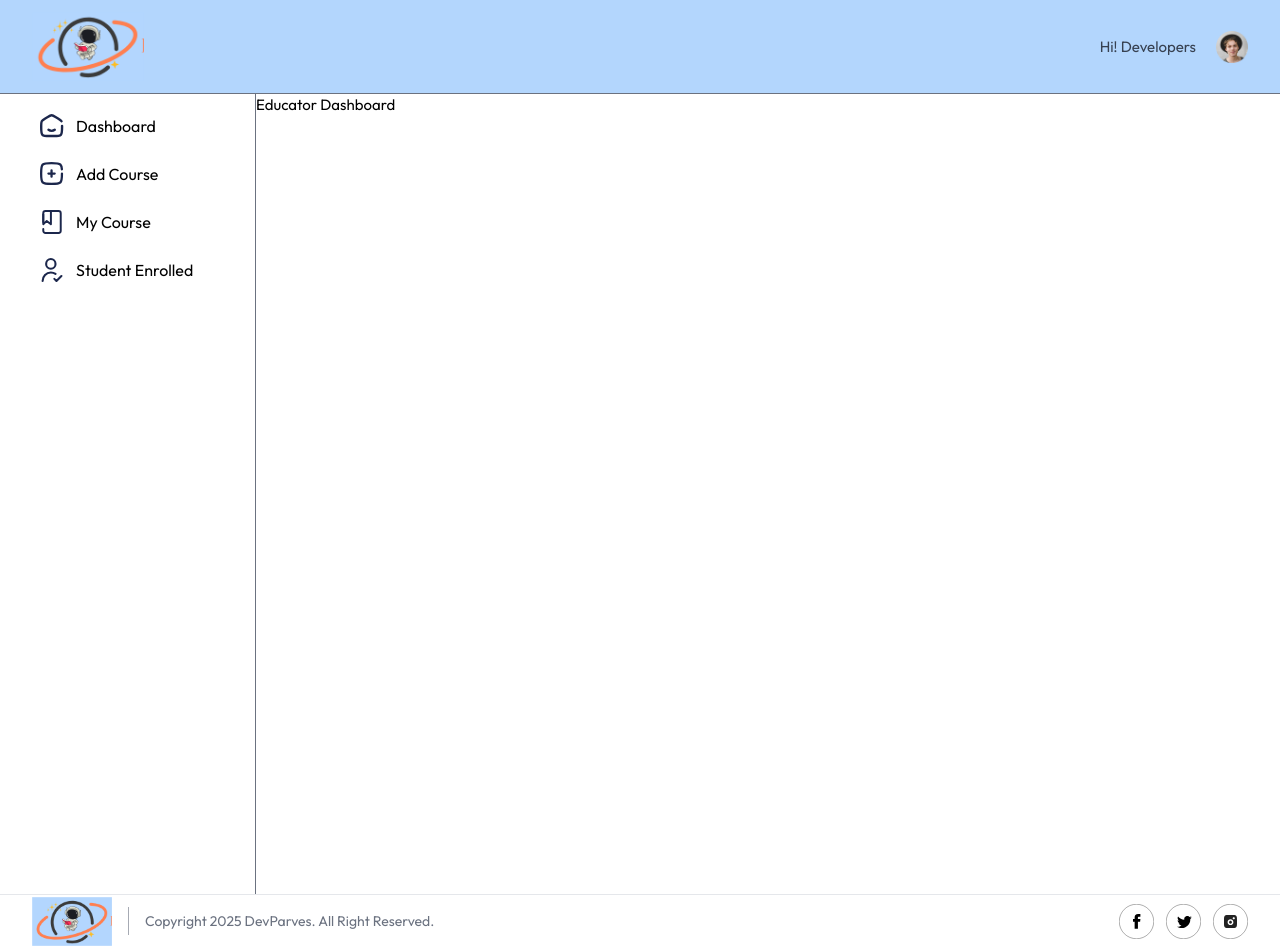
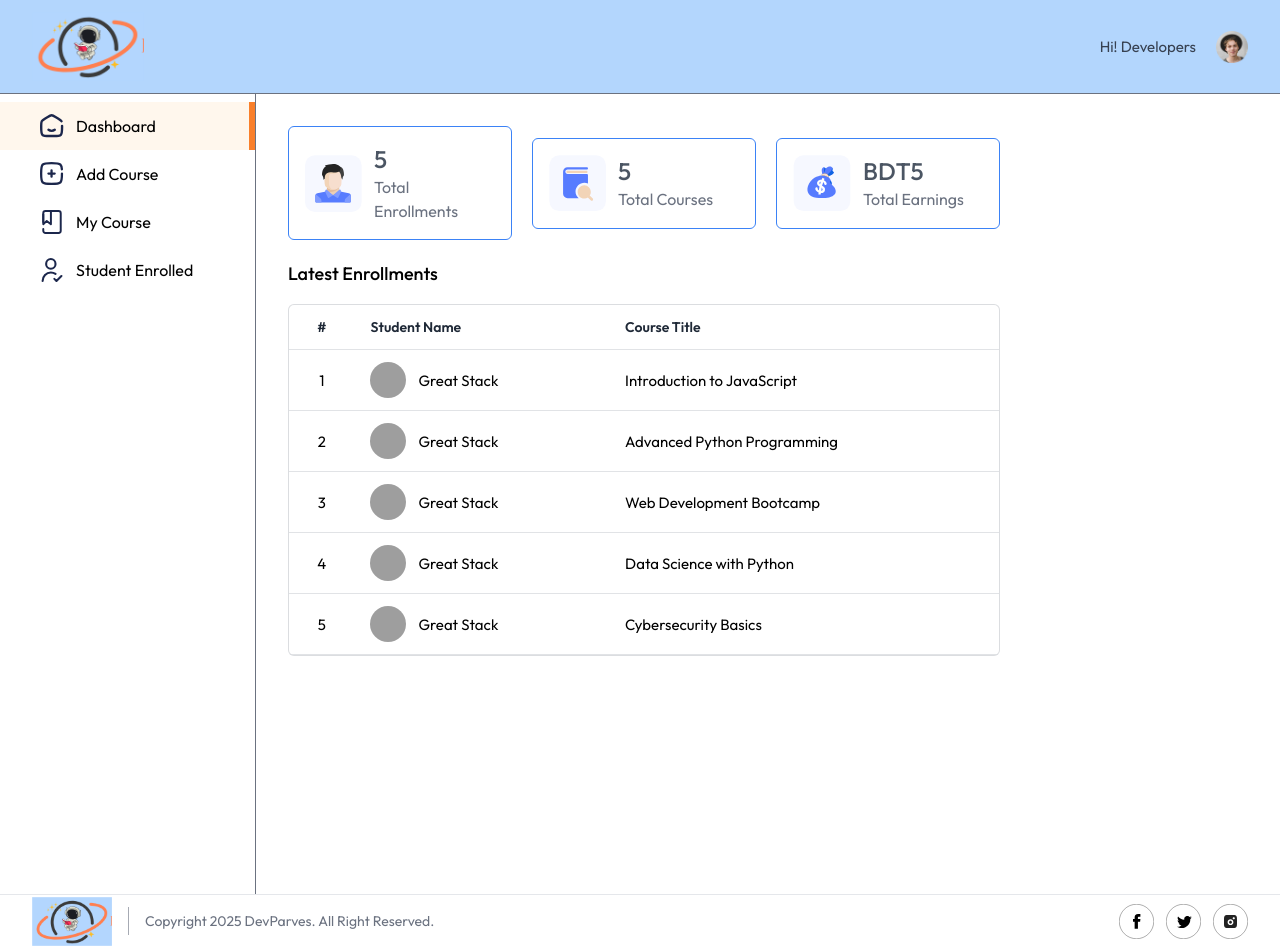
Before and after one commit to MDPerrfan/EduNexas, a React (Vite) app in the folder client/: page /educator/educator in a window 1280 px wide. Built offline with nearby package versions, Linux system fonts and the light colour scheme; no server answers; grey boxes are pictures that could not be loaded.

Commit message:
Completed educator dashboard

```diff
--- a/client/src/components/educator/Navbar.jsx
+++ b/client/src/components/educator/Navbar.jsx
@@ -5,7 +5,7 @@
 const Navbar = () => {
   const educatorData = dummyEducatorData
   const {user}= useUser()
-  return (
+  return educatorData && (
     <div className='flex items-center justify-between px-4 md:px-8 border-b border-gray-500 py-3 bg-blue-300/70'>
       <Link to='/'>
             <img src={assets.logo} alt="logo" className='w-24 lg:w-28' />
--- a/client/src/components/educator/Sidebar.jsx
+++ b/client/src/components/educator/Sidebar.jsx
@@ -6,7 +6,7 @@
 const Sidebar = () => {
   const {isEducator}=useContext(AppContext)
   const menutItems=[
-    {name:'Dashboard',path:'/educator',icon:assets.home_icon},
+    {name:'Dashboard',path:'/educator/educator',icon:assets.home_icon},
     {name:'Add Course',path:'/educator/add-course',icon:assets.add_icon},
     {name:'My Course',path:'/educator/my-courses',icon:assets.my_course_icon},
     {name:'Student Enrolled',path:'/educator/student-enrolled',icon:assets.person_tick_icon}
@@ -14,7 +14,7 @@
 
 
   ]
-  return (
+  return isEducator&&(
     <div className='w-16 md:w-64 flex flex-col min-h-screen py-2 border-r border-gray-500 text-base'>
       {menutItems.map((item)=>(
         <NavLink to={item.path} key={item.name} end={item.path==='/educator' } className={({isActive})=>`flex items-center md:flex-row flex-col md:justify-start justify-center py-3 md:px-10 gap-3 ${isActive? 'bg-orange-50 border-r-[6px] border-orange-500/90':'hover:bg-gray-100/90 border-r-[6px] border-white hover:border-gray-100/90'}`}>
--- a/client/src/pages/educator/Dashboard.jsx
+++ b/client/src/pages/educator/Dashboard.jsx
@@ -1,11 +1,74 @@
-import React from 'react'
+import React, { useContext, useEffect, useState } from 'react'
+import { AppContext } from '../../context/AppContext'
+import { assets, dummyDashboardData } from '../../assets/assets'
+import Loading from '../../components/students/Loading'
 
 const Dashboard = () => {
-  return (
-    <div>
-      <h1>Educator Dashboard</h1>
+  const [dashboardData,setDashboardData]=useState(null)
+  const {currency}=useContext(AppContext)
+  const fecthDashData=async()=>{
+    setDashboardData(dummyDashboardData)
+  }
+  useEffect(()=>{
+    fecthDashData()
+  },[])
+  return dashboardData ? (
+    <div className='min-h-screen flex flex-col items-start justify-between gap-8 md:p-8 md:pb-0 p-4 pt-8 pb-0'>
+      <div className='space-y-5'>
+        <div className='flex flex-wrap gap-5 items-center'>
+          <div className='flex items-center gap-3 shadow-card border border-blue-500 p-4 w-56 rounded-md'>
+            <img src={assets.patients_icon} alt="" />
+            <div>
+              <p className='text-2xl font-medium text-gray-600'>{dashboardData.enrolledStudentsData.length}</p>
+              <p className='text-base text-gray-500'>Total Enrollments</p>
+            </div>
+          </div>
+            <div className='flex items-center gap-3 shadow-card border border-blue-500 p-4 w-56 rounded-md'>
+            <img src={assets.appointments_icon} alt="" />
+            <div>
+              <p className='text-2xl font-medium text-gray-600'>{dashboardData.enrolledStudentsData.length}</p>
+              <p className='text-base text-gray-500'>Total Courses</p>
+            </div>
+          </div>
+            <div className='flex items-center gap-3 shadow-card border border-blue-500 p-4 w-56 rounded-md'>
+            <img src={assets.earning_icon} alt="" />
+            <div>
+              <p className='text-2xl font-medium text-gray-600'>{currency}{dashboardData.enrolledStudentsData.length}</p>
+              <p className='text-base text-gray-500'>Total Earnings</p>
+            </div>
+          </div>
+        </div>
+        <div>
+          <h2 className='pb-4 text-lg font-medium'>Latest Enrollments</h2>
+          <div className='flex flex-col items-center max-w-4xl w-full overflow-hidden rounded-md bg-white border border-gray-600/20'>
+            <table className='table-fixed md:table-auto w-full overflow-hidden'>
+              <thead className='text-gray-800 border-b border-gray-500/20 text-sm text-left'>
+                <tr>
+                  <th className='px-4 font-semibold text-center hidden sm:table-cell'>#</th>
+                  <th className='px-4 py-3 font-semibold'>Student Name</th>
+                  <th className='px-4 py-3 font-semibold'>Course Title</th>
+                </tr>
+              </thead>
+              <tbody>
+                {
+                  dashboardData.enrolledStudentsData.map((item,index)=>(
+                    <tr key={index} className='border-b border-gray-500/20'>
+                      <td className='px-4 py-3 text-center hidden sm:table-cell'>{index+1}</td>
+                      <td className='flex items-center space-x-3 md:px-4 px-2 py-3'>
+                        <img className='w-9 h-9 rounded-full' src={item.student.imageUrl} alt="" />
+                        <span>{item.student.name}</span>
+                      </td>
+                      <td className='px-4 py-3 truncate'>{item.courseTitle}</td>
+                    </tr>
+                  ))
+                }
+              </tbody>
+            </table>
+          </div>
+        </div>
+      </div>
     </div>
-  )
+  ) : <Loading/>
 }
 
 export default Dashboard
```
